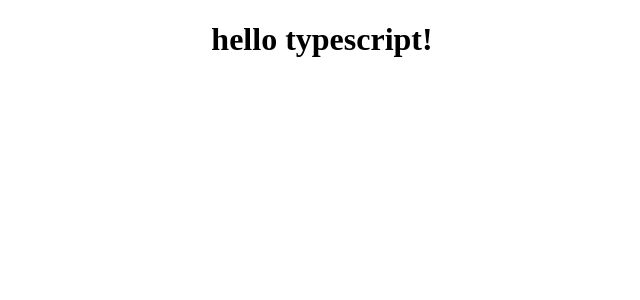
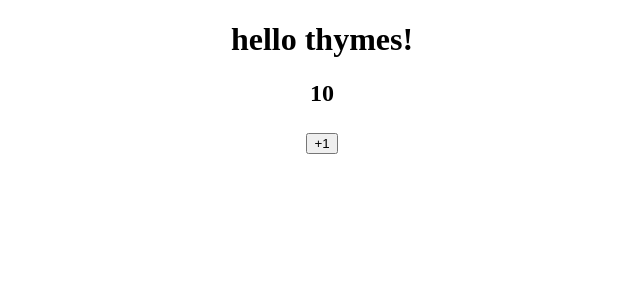
Before and after one commit to jfiyar/jfiy.github.io, a React app: page / in a window 1280 px wide. Shown: the top 300 px of the page, without its empty margins (318-958 px from the left). Built offline with nearby package versions, Linux system fonts and the light colour scheme; the HTML template or start-up script is replaced by a standard one.

Commit message:
feat demo组件

```diff
--- a/src/App.tsx
+++ b/src/App.tsx
@@ -1,5 +1,31 @@
 import * as React from "react";
 
-export default () => {
-  return <h1 style={{ textAlign: "center" }}>hello typescript!</h1>;
+const { useState, useEffect } = React;
+
+export interface Props {
+  name?: string;
+}
+
+export default ({ name }: Props) => {
+  const [count, setCount] = useState(0);
+  const [countLoading, setCountLoading] = useState(false);
+  useEffect(() => {
+    if (!countLoading) {
+      setTimeout(() => {
+        setCountLoading(true);
+        setCount(10);
+      }, 300);
+    }
+  }, [countLoading]);
+  return (
+    <div style={{ textAlign: "center" }}>
+      <h1>hello {name}!</h1>
+      <h2>{countLoading ? count : "loading"}</h2>
+      <h2>
+        {countLoading && (
+          <button onClick={() => setCount(count + 1)}>+1</button>
+        )}
+      </h2>
+    </div>
+  );
 };
--- a/src/index.tsx
+++ b/src/index.tsx
@@ -15,4 +15,4 @@ if (!root) {
   document.body.append(root);
 }
 
-ReactDOM.render(<App />, root);
+ReactDOM.render(<App name="thymes" />, root);
```
